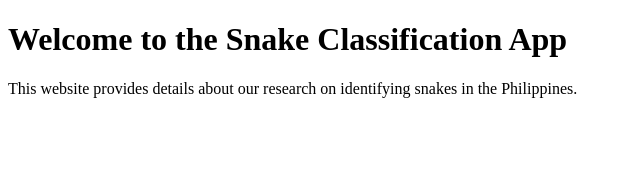
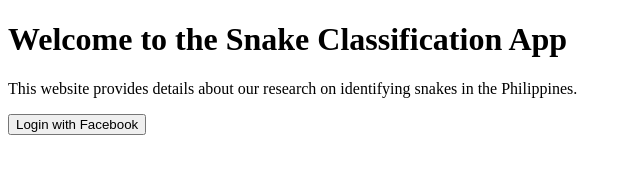
Before and after one commit to gavinoMigel/Snake-Classification, a plain HTML site: page index.html in a window 1280 px wide. Shown: the whole page, without its empty margins (0-640 px from the left). Drawn offline with Linux system fonts and the light colour scheme.

Commit message:
Update index.html

```diff
--- a/index.html
+++ b/index.html
@@ -5,25 +5,27 @@
     <meta name="viewport" content="width=device-width, initial-scale=1.0">
     <title>Snake Classification App</title>
 
-    <!-- Facebook SDK -->
-    <script async defer crossorigin="anonymous"
-        src="https://connect.facebook.net/en_US/sdk.js#xfbml=1&version=v18.0&appId=1680016009555630&autoLogAppEvents=1"
-        nonce="XYZ123">
-    </script>
+    <meta property="og:title" content="Snake Classification App">
+    <meta property="og:description" content="Research on identifying snakes in the Philippines.">
+    <meta property="og:url" content="https://gavinomigel.github.io/Snake-Classification/">
+
 </head>
 <body>
     <h1>Welcome to the Snake Classification App</h1>
     <p>This website provides details about our research on identifying snakes in the Philippines.</p>
 
-    <!-- Facebook Login Button -->
+    <!-- Default Facebook Login Button -->
     <div class="fb-login-button"
-        data-width=""
+        data-width="300"
         data-size="large"
         data-button-type="continue_with"
         data-layout="default"
         data-auto-logout-link="true"
         data-use-continue-as="true">
     </div>
+
+    <!-- Manual Login Button -->
+    <button onclick="fbLogin()">Login with Facebook</button>
 
     <!-- Facebook SDK Initialization and Login Handling -->
     <script>
@@ -38,14 +40,22 @@
             FB.AppEvents.logPageView();
         };
 
-        function checkLoginState() {
-            FB.getLoginStatus(function(response) {
-                if (response.status === 'connected') {
-                    console.log('User is logged in:', response);
+        (function(d, s, id) {
+            var js, fjs = d.getElementsByTagName(s)[0];
+            if (d.getElementById(id)) return;
+            js = d.createElement(s); js.id = id;
+            js.src = "https://connect.facebook.net/en_US/sdk.js";
+            fjs.parentNode.insertBefore(js, fjs);
+        }(document, 'script', 'facebook-jssdk'));
+
+        function fbLogin() {
+            FB.login(function(response) {
+                if (response.authResponse) {
+                    console.log('User logged in:', response);
                 } else {
-                    console.log('User is not logged in.');
+                    console.log('User cancelled login.');
                 }
-            });
+            }, {scope: 'public_profile,email,user_posts'});
         }
     </script>
 </body>
```
